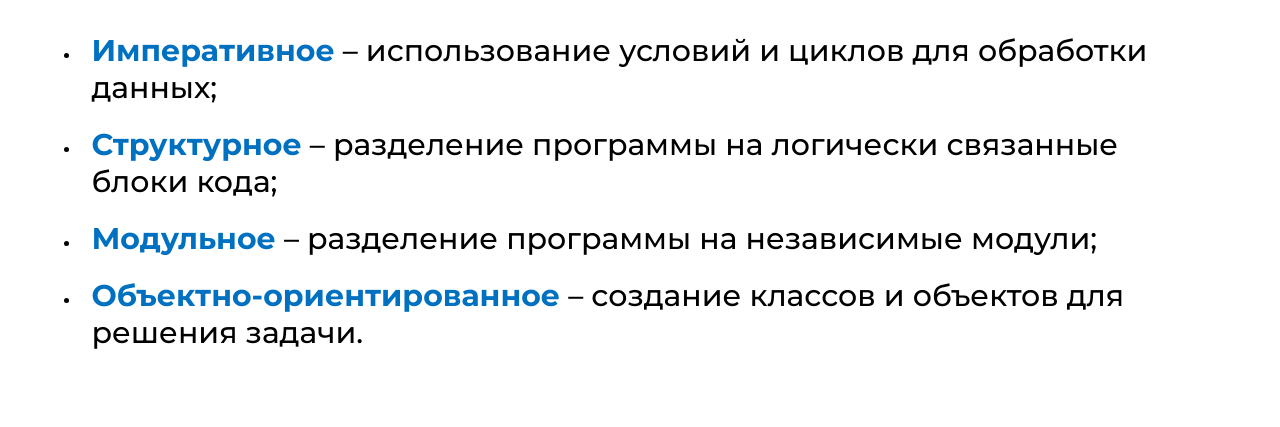
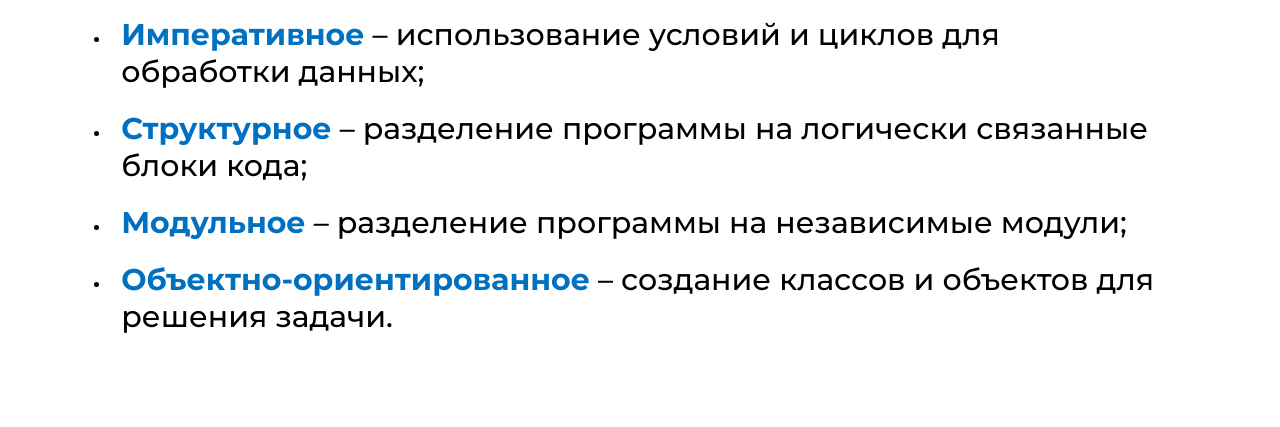
Before and after one commit to MilanIsmagulov/6_cok_programming_methods, a plain HTML site: page pages/eom_2/javascript_quiz_app_4/index.html in a window 1280 px wide. Shown: the part 737-1164 px from the top of the page. Drawn offline with nearby package versions, Linux system fonts and the light colour scheme; files whose address does not match are found by name.

Commit message:
left_side_width_95_percent

```diff
--- a/pages/eom_2/javascript_quiz_app_4/styles/popup.css
+++ b/pages/eom_2/javascript_quiz_app_4/styles/popup.css
@@ -284,6 +284,7 @@
 }
 
 .left_side{
+    width: 95% !important;
     display: flex;
     flex-direction: column;
     align-items: center;
```
